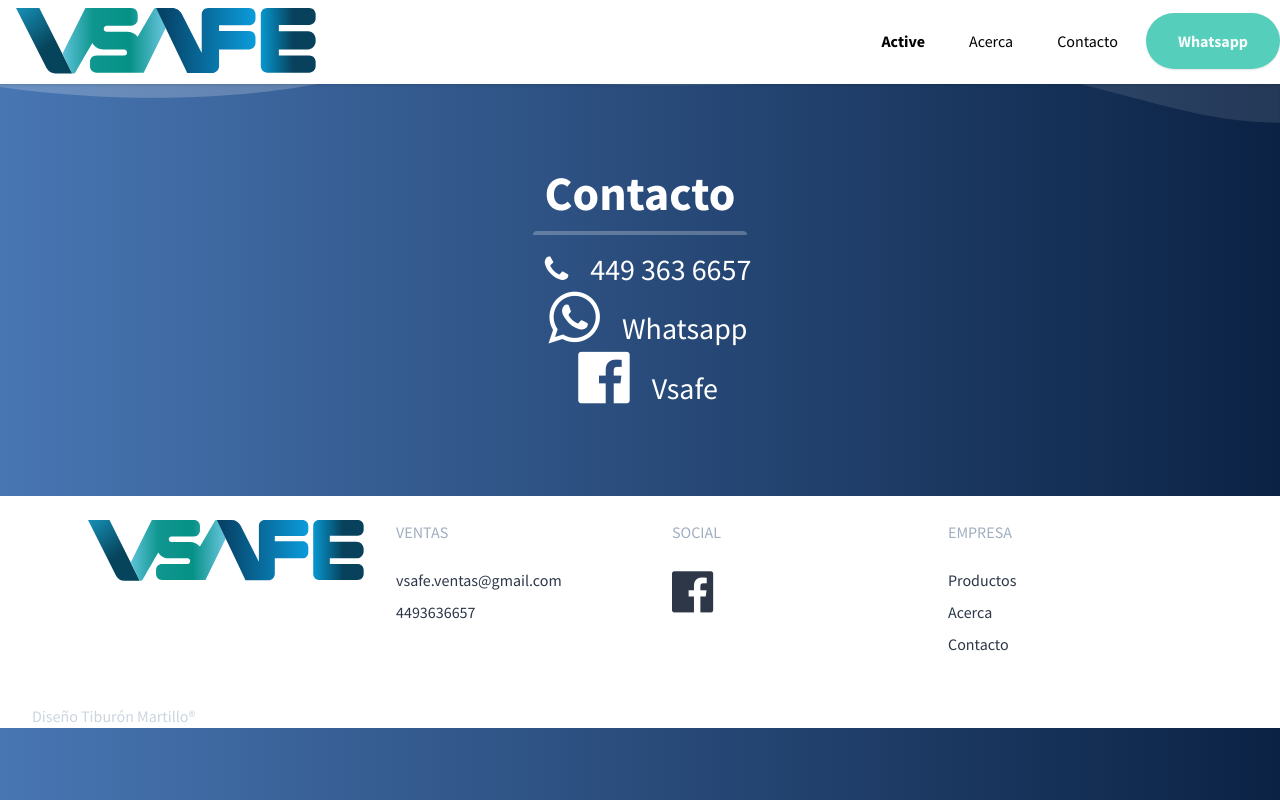
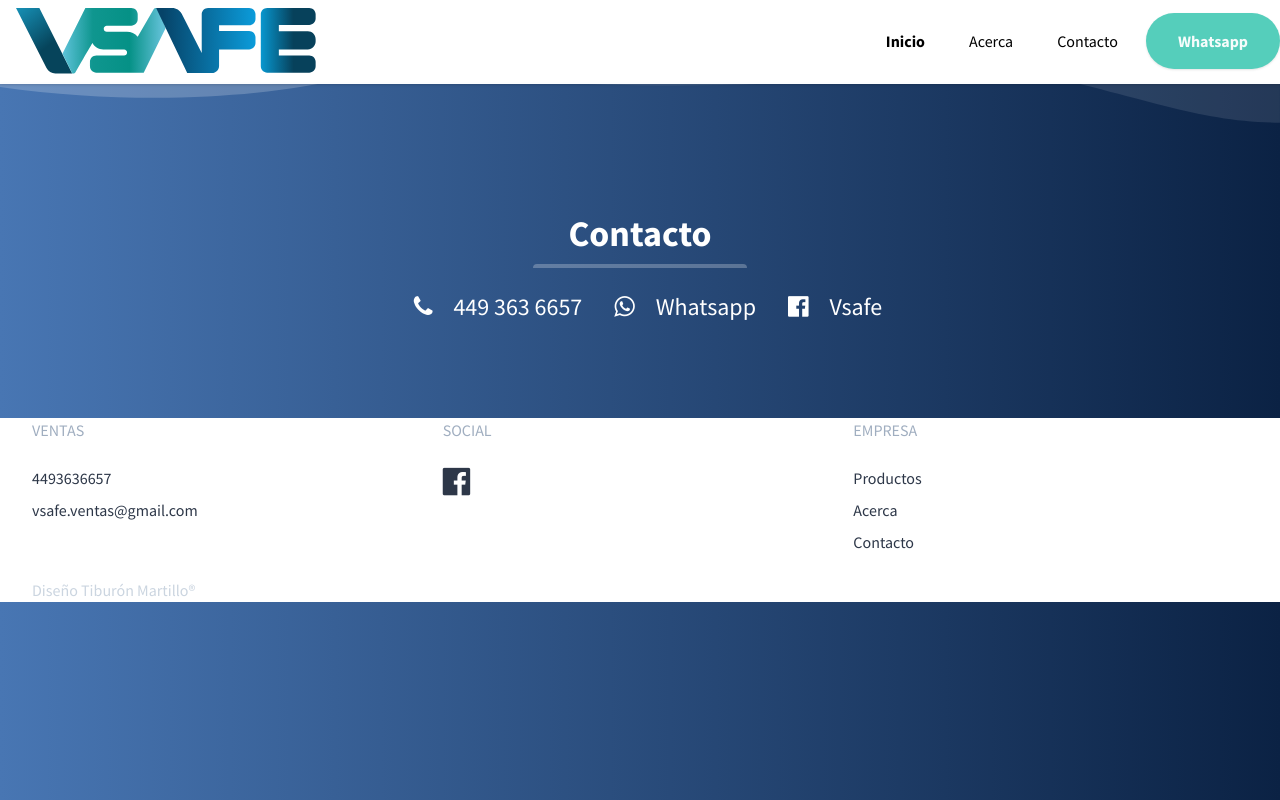
Before and after one commit to tiburonmartillo/vsafe, a plain HTML site: page contacto.html in a window 1280 px wide. Drawn offline with nearby package versions, Linux system fonts and the light colour scheme.

Commit message:
corrección de tamaño de col en footer

```diff
--- a/contacto.html
+++ b/contacto.html
@@ -29,6 +29,7 @@
 </head>
 
 <body class="leading-normal tracking-normal text-white gradient" style="font-family: 'Source Sans Pro', sans-serif;">
+
 <!--Nav-->
 <nav id="header" class="fixed w-full z-30 top-0 text-white bg-white">
 
@@ -62,7 +63,7 @@
 		<div class="w-full flex-grow lg:flex lg:items-center lg:w-auto hidden lg:block mt-2 lg:mt-0 bg-white lg:bg-transparent text-black p-4 lg:p-0 z-20" id="nav-content">
 			<ul class="list-reset lg:flex justify-end flex-1 items-center">
 				<li class="mr-3">
-					<a class="inline-block py-2 px-4 text-black font-bold no-underline" href="#">Active</a>
+					<a class="inline-block py-2 px-4 text-black font-bold no-underline" href="#">Inicio</a>
 				</li>
 				<li class="mr-3">
 					<a class="inline-block text-black no-underline hover:text-gray-800 hover:text-underline py-2 px-4" href="acerca.html">Acerca</a>
@@ -77,6 +78,9 @@
 
 	<hr class="border-b border-gray-100 opacity-25 my-0 py-0" />
 </nav>
+
+
+
 
 <!-- Change the colour #f8fafc to match the previous section colour -->
 <svg class="wave-top" viewBox="0 0 1439 147" version="1.1" xmlns="http://www.w3.org/2000/svg" xmlns:xlink="http://www.w3.org/1999/xlink">
@@ -96,18 +100,17 @@
 	</g>
 </svg>
 
-<section class="container mx-auto py-6 mb-12">
+<section class="container mx-auto py-6 my-12">
 
-	<h1 class="w-full my-2 text-5xl font-bold leading-tight text-center text-white">Contacto</h1>
+	<h1 class="w-full my-2 text-2xl sm:text-4xl font-bold leading-tight text-center text-white">Contacto</h1>
 	<div class="w-full mb-4">
 		<div class="h-1 mx-auto bg-white w-1/6 opacity-25 my-0 py-0 rounded-t"></div>
 	</div>
 
-	<div class="my-4 text-3xl text-center leading-tight px-4 row-span-3">
-		<h3><i class="fa fa fa-phone px-4" aria-hidden="true"></i> <a href="tel:4493636657">
-			449 363 6657</a></h3>
-		<h3><a href="https://api.whatsapp.com/send?phone=524493636657&text=Me%20interesa%20su%20producto.%20%C2%BFme%20puede%20dar%20informaci%C3%B3n?"><i class="fa fa-2x fa-whatsapp px-4" aria-hidden="true"></i> Whatsapp</a></h3>
-		<h3><a href="https://www.facebook.com/vsafedesinfeccion"><i class="fa fa-2x fa-facebook-official px-4" aria-hidden="true"></i>   Vsafe</a></h3>
+	<div class="my-4 flex justify-center text-lg sm:text-2xl leading-tight px-4 row-span-3">
+		<h3 class="m-2"><i class="fa fa fa-phone px-4" aria-hidden="true"></i> <a href="tel:4493636657">449 363 6657</a></h3>
+		<h3 class="m-2"><a href="https://api.whatsapp.com/send?phone=524493636657&text=Me%20interesa%20su%20producto.%20%C2%BFme%20puede%20dar%20informaci%C3%B3n?"><i class="fa fa-whatsapp px-4" aria-hidden="true"></i> Whatsapp</a></h3>
+		<h3 class="m-2"><a href="https://www.facebook.com/vsafedesinfeccion"><i class="fa fa-facebook-official px-4" aria-hidden="true"></i>   Vsafe</a></h3>
 	</div>
 
 
@@ -115,29 +118,22 @@
 
 
 
+
 <!--Footer-->
 <footer class="bg-white">
 	<div class="container mx-auto  px-8">
 
-        <div class="w-full flex flex-col-2 md:flex-row p-6">
+        <div class="grid grid-cols-3 gap-4">
 
-			<div class="flex-1 px-8">
 
-				<a class="no-underline hover:no-underline font-bold"  href="#">
-					<img src="assets/logo vsafe.svg" alt="">
-				</a>
-			</div>
-
-            <div class="flex-1">
+            <div class="col-start-1">
                 <p class="uppercase text-gray-500 md:mb-6">Ventas</p>
                 <ul class="list-reset mb-6">
 					<li class="mt-2 inline-block mr-2 md:block md:mr-0">
-                        <a href="mailto:vsafe.ventas@gmail.com
-						" class="no-underline hover:underline text-gray-800 hover:text-orange-500">vsafe.ventas@gmail.com
-						</a>
+						<a href="tel:4493636657" class="no-underline hover:underline text-gray-800 hover:text-orange-500">4493636657</a>
                     </li>
 					<li class="mt-2 inline-block mr-2 md:block md:mr-0">
-                        <a href="tel:4493636657" class="no-underline hover:underline text-gray-800 hover:text-orange-500">4493636657</a>
+						<a href="mailto:vsafe.ventas@gmail.com" class="no-underline hover:underline text-gray-800 hover:text-orange-500">vsafe.ventas@gmail.com</a>
 					</li>
                 </ul>
             </div>
@@ -145,7 +141,7 @@
 				<p class="uppercase text-gray-500 md:mb-6">Social</p>
 				<ul class="list-reset mb-6">
 					<li class="mt-2 inline-block mr-2 md:block md:mr-0">
-                        <a href="https://www.facebook.com/vsafedesinfeccion" class="no-underline hover:underline text-gray-800 hover:text-orange-500"><i class="fa fa-3x fa-facebook-official" aria-hidden="true"></i></a>
+						<a href="https://www.facebook.com/vsafedesinfeccion" class="no-underline hover:underline text-gray-800 hover:text-orange-500"><i class="fa fa-2x fa-facebook-official" aria-hidden="true"></i></a>
 					</li>
 					<!-- <li class="mt-2 inline-block mr-2 md:block md:mr-0">
 						<a href="#" class="no-underline hover:underline text-gray-800 hover:text-orange-500">Linkedin</a>
```
Also changed, not shown: acerca.html (+10 -14 lines), index.html (+8 -16 lines), 1 other file. Lines whose indentation alone changed are shown as unchanged.
